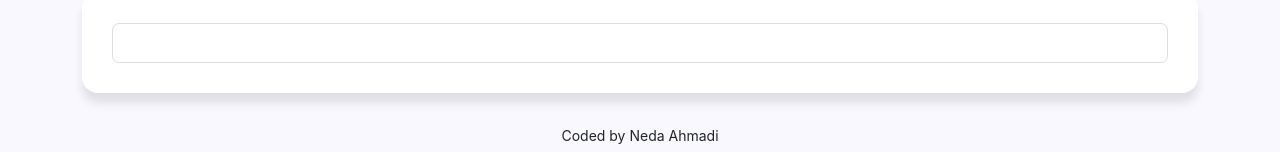
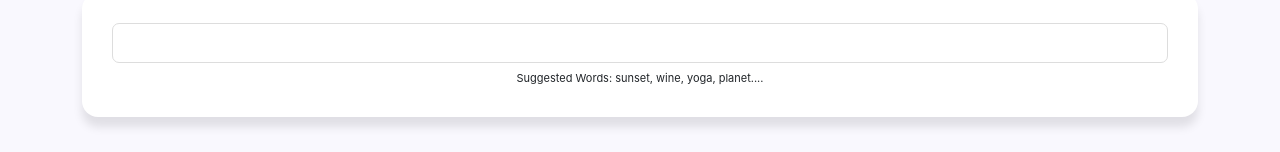
Before and after one commit to nedahmadi/dictionary.react.app, a React (Create React App) app: page / in a window 1280 px wide. Shown: the part 217-369 px from the top of the page. Built offline with nearby package versions, Linux system fonts and the light colour scheme.

Commit message:
added css

```diff
--- a/src/Dictionary.css
+++ b/src/Dictionary.css
@@ -12,8 +12,13 @@
 
 .Dictionary input {
   width: 100%;
-  padding: 7px 5px;
+  padding: 7px 10px;
   border: 1px solid #ddd;
   border-radius: 7px;
   color: #333;
 }
+
+.Dictionary .hint {
+  font-size: 11px;
+  margin-top: 7px;
+}
--- a/src/Dictionary.js
+++ b/src/Dictionary.js
@@ -28,6 +28,9 @@ export default function Dictionary() {
         <form onSubmit={search}>
           <input type="search" onChange={handleKeywordChange} />
         </form>
+        <div className="hint">
+          Suggested Words: sunset, wine, yoga, planet....
+        </div>
       </section>
       <Results results={results} />
     </div>
--- /dev/null
+++ b/src/Result.css
@@ -0,0 +1,5 @@
+.Results h2 {
+  font-size: 36px;
+  font-weight: bold;
+  line-height: 1.5;
+}
--- a/src/Results.js
+++ b/src/Results.js
@@ -1,6 +1,7 @@
 import React from "react";
 import Meaning from "./Meaning";
 import Phonetic from "./Phonetic";
+import "./Result.css";
 
 export default function Results(props) {
   if (props.results) {
```
